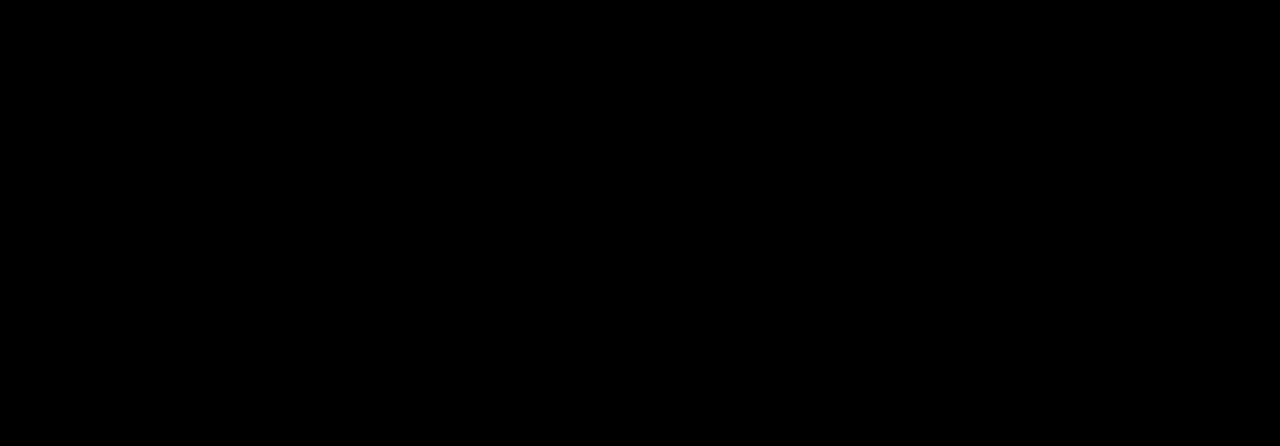
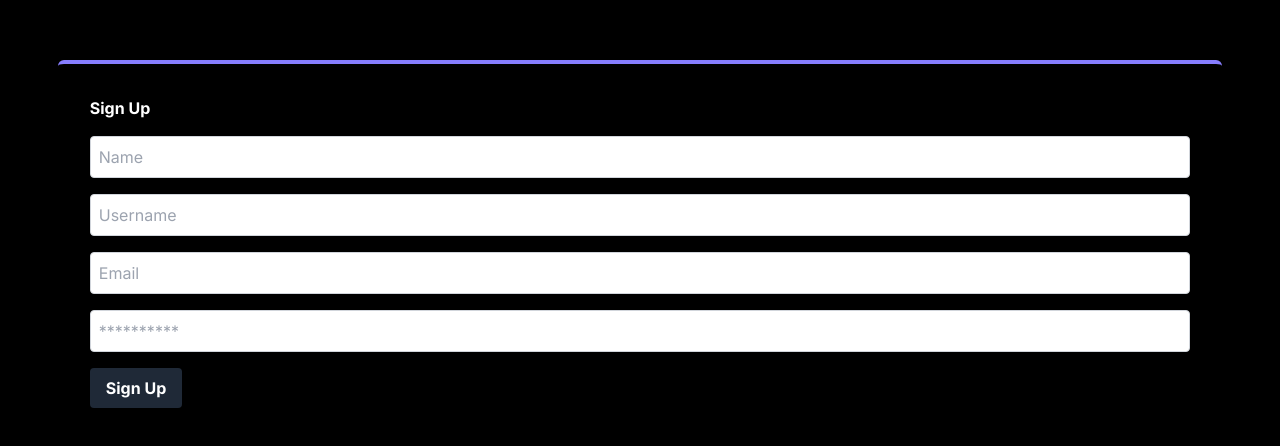
Before and after one commit to diegoengelhard/NextJS-Social-Media-App, a Next.js app in the folder social-media-app/: page /sign-up in a window 1280 px wide. Shown: the part 138-584 px from the top of the page. Built offline with nearby package versions, Linux system fonts and the light colour scheme.

Commit message:
feat: get user session

```diff
--- a/social-media-app/src/app/(auth)/layout.tsx
+++ b/social-media-app/src/app/(auth)/layout.tsx
@@ -2,6 +2,9 @@ import React from "react";
 import type { Metadata } from "next";
 import { Inter } from "next/font/google";
 import AuthProvider from "@/app/context/authProvider";
+
+import { ToastContainer } from 'react-toastify';
+import 'react-toastify/dist/ReactToastify.css';
 
 import "../globals.css";
 
@@ -20,6 +23,7 @@ export default function RootLayout({
   return (
       <html lang='en'>
         <body className={`${inter.className} bg-dark-1`}>
+            <ToastContainer />
             <AuthProvider>
                 {children}
             </AuthProvider>
--- a/social-media-app/src/app/(auth)/sign-in/page.tsx
+++ b/social-media-app/src/app/(auth)/sign-in/page.tsx
@@ -1,8 +1,61 @@
-import React from 'react'
+"use client";
+import React, { useState } from 'react';
+import { signIn } from "next-auth/react";
+import { redirect, useRouter } from "next/navigation";
+
+import { toast } from 'react-toastify';
 
 const page = () => {
+    const router = useRouter();
+
+    const [email, setEmail] = useState("");
+    const [password, setPassword] = useState("");
+
+    const handleSubmit = async (e: React.MouseEvent<HTMLButtonElement>) => {
+        e.preventDefault();
+
+        try {
+            await signIn("credentials", {
+                email,
+                password,
+                redirect: false,
+            });
+
+            toast.success("Sign In Successful!");
+            router.push('/');
+        } catch (error: any) {
+            console.log(error);
+            toast.error(error.response.data.error);
+        }
+    };
+
     return (
-        <div>page</div>
+        <div className="grid place-items-center h-screen">
+            <div className="shadow-md p-8 border-t-4 border-primary-500 rounded-md">
+                <h1 className="text-2xl font-bold mb-4 text-white">Sign In</h1>
+
+                <div className="rounded border border-gray-300 p-6 space-y-4">
+                    <input
+                        onChange={(e) => setEmail(e.target.value)}
+                        type="email"
+                        placeholder="Email"
+                        className="w-full p-2 rounded border border-gray-300"
+                    />
+                    <input
+                        onChange={(e) => setPassword(e.target.value)}
+                        type="password"
+                        placeholder="**********"
+                        className="w-full p-2 rounded border border-gray-300"
+                    />
+                    <button onClick={handleSubmit} className="bg-gray-800 text-white font-bold py-2 px-4 rounded">
+                        Sign In
+                    </button>
+                </div>
+
+                <a href="/sign-up" className="text-sm text-black block mt-4">Don't have an account? Sign Up</a>
+            </div>
+        </div>
+
     )
 }
 
--- a/social-media-app/src/app/(auth)/sign-up/page.tsx
+++ b/social-media-app/src/app/(auth)/sign-up/page.tsx
@@ -1,8 +1,77 @@
-import React from 'react'
+"use client";
+import React, { useState } from 'react';
+import axios from 'axios';
+import { redirect, useRouter } from "next/navigation";
+
+import { toast } from 'react-toastify';
+
 
 const page = () => {
+    const router = useRouter();
+
+    const [fullname, setFullName] = useState("");
+    const [username, setUsername] = useState("");
+    const [email, setEmail] = useState("");
+    const [password, setPassword] = useState("");
+
+    const handleSubmit = async (e: React.MouseEvent<HTMLButtonElement>) => {
+        e.preventDefault();
+
+        try {
+            await axios.post("/api/auth/sign-up", {
+                fullname,
+                username,
+                email,
+                password,
+            });
+
+            toast.success("Sign Up Successful!");
+            router.push('/sign-in');
+        } catch (error: any) {
+            console.log(error);
+            toast.error(error.response.data.error);
+        }
+    };
+
     return (
-        <div>page</div>
+        <div className="grid place-items-center h-screen">
+            <div className="shadow-md p-8 border-t-4 border-primary-500 rounded-md">
+                <h1 className="text-2xl font-bold mb-4 text-white">Sign Up</h1>
+
+                <div className="space-y-4">
+                    <input
+                        onChange={(e) => setFullName(e.target.value)}
+                        type="text"
+                        placeholder="Name"
+                        className="w-full p-2 rounded border border-gray-300"
+                    />
+                    <input
+                        onChange={(e) => setUsername(e.target.value)}
+                        type="text"
+                        placeholder="Username"
+                        className="w-full p-2 rounded border border-gray-300"
+                    />
+                    <input
+                        onChange={(e) => setEmail(e.target.value)}
+                        type="email"
+                        placeholder="Email"
+                        className="w-full p-2 rounded border border-gray-300"
+                    />
+                    <input
+                        onChange={(e) => setPassword(e.target.value)}
+                        type="password"
+                        placeholder="**********"
+                        className="w-full p-2 rounded border border-gray-300"
+                    />
+                    <button onClick={handleSubmit} className="bg-gray-800 text-white font-bold py-2 px-4 rounded">
+                        Sign Up
+                    </button>
+                </div>
+
+                <a href="/sign-in" className="text-sm text-black">Already have an account? Sign in</a>
+            </div>
+        </div>
+
     )
 }
 
--- a/social-media-app/src/app/(root)/page.tsx
+++ b/social-media-app/src/app/(root)/page.tsx
@@ -1,7 +1,13 @@
+import React from 'react'
+import {options} from '@/app/api/auth/[...nextauth]/options';
+import { getServerSession } from "next-auth/next"
 
-export default function Home() {
+export default async function Home() {
+  const session = await getServerSession(options)
+  console.log(session)
+
   return (
-    <h1>
+    <h1 className='text-white'>
       Welcome to the Social Media App!
     </h1>
   )
--- /dev/null
+++ b/social-media-app/src/app/api/auth/[...nextauth]/options.ts
@@ -0,0 +1,45 @@
+import type { NextAuthOptions } from 'next-auth';
+import CredentialsProvider from "next-auth/providers/credentials";
+import bcrypt from "bcryptjs";
+import User from "@/lib/models/User.model";
+import { connect } from "@/config/mongoose";
+
+export const options: NextAuthOptions = {
+    providers: [
+        CredentialsProvider({
+            name: "credentials",
+            credentials: {},
+
+            async authorize(credentials, req) {
+                const { email, password } = credentials as { email: string; password: string };
+
+                try {
+                    await connect();
+                    const user = await User.findOne({ email });
+
+                    if (!user) {
+                        throw new Error("User not found");
+                    }
+
+                    const passwordsMatch = await bcrypt.compare(password, user.password);
+
+                    if (!passwordsMatch) {
+                        throw new Error("Password does not match");
+                    }
+
+                    return user;
+                } catch (error) {
+                    console.log("Error: ", error);
+                    return null;
+                }
+            },
+        }),
+    ],
+    session: {
+        strategy: "jwt",
+    },
+    secret: process.env.NEXTAUTH_SECRET,
+    pages: {
+        signIn: "/",
+    },
+}
--- /dev/null
+++ b/social-media-app/src/app/api/auth/[...nextauth]/route.ts
@@ -0,0 +1,6 @@
+import NextAuth from 'next-auth'
+import { options } from './options'
+
+const handler = NextAuth(options)
+
+export { handler as GET, handler as POST }
--- /dev/null
+++ b/social-media-app/src/app/api/auth/sign-up/route.ts
@@ -0,0 +1,45 @@
+import { connect } from '@/config/mongoose';
+import User from '@/lib/models/User.model';
+import bcrypt from 'bcryptjs';
+import { NextRequest, NextResponse } from 'next/server';
+
+connect();
+
+export async function POST(request: NextRequest) {
+    try {
+        // Get user data from request body
+        const { fullname, username, email, password } = await request.json();
+
+        // Check if user already exists
+        const user = await User.findOne({ email });
+
+        // If user already exists, return error
+        if (user) {
+            return NextResponse.json({ error: 'User already exists' }, { status: 400 });
+        }
+
+        // Salt and hash password
+        const salt = await bcrypt.genSalt(10);
+        const hashedPassword = await bcrypt.hash(password, salt);
+
+        // Create new user
+        const newUser = new User({
+            fullname,
+            username,
+            email,
+            password: hashedPassword
+        });
+
+        // Save new user
+        await newUser.save();
+
+        // Log new user
+        console.log('New user created:', newUser);
+
+        // Return success message
+        return NextResponse.json({ message: 'User created', user: newUser }, { status: 201 });
+    } catch (error: any) {
+        console.error(error);
+        return NextResponse.json({ error: error.message }, { status: 500 });
+    }
+}
--- /dev/null
+++ b/social-media-app/src/config/mongoose.ts
@@ -0,0 +1,19 @@
+import dotenv from 'dotenv';
+dotenv.config();
+
+import mongoose from 'mongoose';
+
+const mongodbUri: string = process.env.MONGODB_URI || '';
+
+const connect = async (): Promise<void> => {
+    try {
+        await mongoose.connect(mongodbUri);
+        console.log(`Successfully connected to MongoDB!`);
+    } catch (error) {
+        console.error("Error connecting to MongoDB", error);
+    }
+}
+
+export {
+    connect
+}
--- /dev/null
+++ b/social-media-app/src/lib/actions/user.actions.ts
@@ -0,0 +1,7 @@
+'use server';
+import { getSession } from 'next-auth/react';
+
+// Gets user session
+export async function currentSession() {
+    return await getSession();
+}
--- /dev/null
+++ b/social-media-app/src/lib/models/User.model.ts
@@ -0,0 +1,46 @@
+import mongoose from "mongoose";
+const Schema = mongoose.Schema;
+
+const UserSchema = new Schema({
+    fullname: {
+        type: String,
+        required: true,
+    },
+    username: {
+        type: String,
+        required: true,
+        unique: true,
+        trim: true
+    },
+    email: {
+        type: String,
+        required: true,
+        unique: true,
+        trim: true
+    },
+    password: {
+        type: String,
+        required: true
+    },
+    image: String,
+    bio: String,
+    posts: [
+        {
+            type: Schema.Types.ObjectId,
+            ref: 'Post'
+        }
+    ],
+    onboarded: {
+        type: Boolean,
+        default: false
+    },
+    communities: [
+        {
+            type: Schema.Types.ObjectId,
+            ref: 'Community'
+        }
+    ],
+}, { timestamps: true })
+
+const User = mongoose.models.User || mongoose.model('User', UserSchema);
+export default User;
```
Also changed, not shown: social-media-app/package.json (+7 -0 lines), 2 other files (tests, documents, lock files or other folders).
